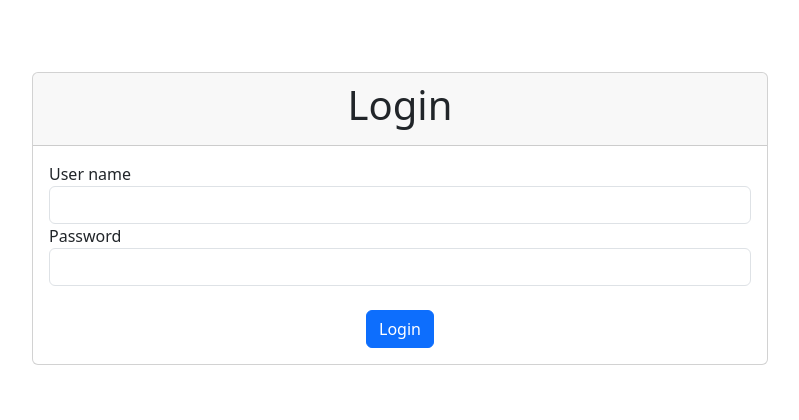
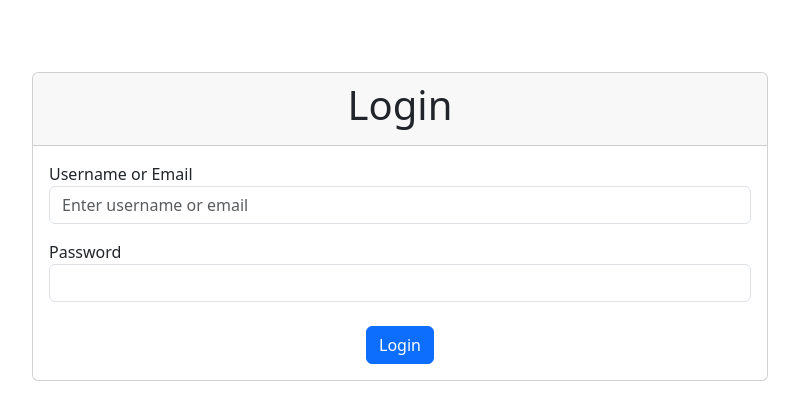
Before and after one commit to arelraptor/PD-FT-App, a Flask app: page /auth/login in a window 1280 px wide. Shown: the part 117-537 px from the top of the page, without its empty margins (240-1039 px from the left). Run offline with Flask 3, Linux system fonts and the light colour scheme.

Commit message:
Allow authentication using either username or email.
Redirect to the video list instead of the home page when clicking the application name, provided the user is already authenticated.

Add the upload date for each video.

Manage the spacing between the "Edit" and "Delete" buttons.

Remove the text indicating whether it is the right or left hand.

```diff
--- a/VideoProcessingSingle.py
+++ b/VideoProcessingSingle.py
@@ -333,12 +333,12 @@ def draw_landmarks_on_image(rgb_image, detection_result):
             text_y = 50
 
         # 4. Draw the final handedness text
-        cv2.putText(annotated_image, f"{handedness[0].category_name}",
+        '''cv2.putText(annotated_image, f"{handedness[0].category_name}",
                     (text_x, text_y),
                     cv2.FONT_HERSHEY_DUPLEX,
                     font_scale,
                     HANDEDNESS_TEXT_COLOR,
                     thickness,
-                    cv2.LINE_AA)
+                    cv2.LINE_AA)'''
 
     return annotated_image
--- a/app/__init__.py
+++ b/app/__init__.py
@@ -1,4 +1,4 @@
-from flask import Flask, render_template
+from flask import Flask, render_template, g, redirect, url_for
 from flask_sqlalchemy import SQLAlchemy
 
 db = SQLAlchemy()
@@ -24,6 +24,9 @@ def create_app():
 
     @app.route('/')
     def index():
+        if g.user:
+            return redirect(url_for('view.list'))
+
         return render_template('index.html')
 
     with app.app_context():
--- a/app/auth.py
+++ b/app/auth.py
@@ -8,6 +8,7 @@ import functools
 
 from .models import User
 from app import db
+from sqlalchemy import or_
 
 bp = Blueprint ('auth', __name__, url_prefix='/auth')
 
@@ -52,13 +53,15 @@ def register():
 @bp.route('/login', methods=('GET', 'POST'))
 def login():
     if request.method == 'POST':
-        username = request.form['username']
+        login_input = request.form['username']
         password = request.form['password']
 
         error=None
 
         #Validate data
-        user = User.query.filter_by(username=username).first()
+        user = User.query.filter(
+            or_(User.username == login_input, User.email == login_input)
+        ).first()
 
         if user is None or check_password_hash(user.password, password) is False:
             error = 'Incorrect username or password'
--- a/app/templates/auth/login.html
+++ b/app/templates/auth/login.html
@@ -11,9 +11,9 @@
                     </div>
                     <div class="card-body">
                         <form action="" method="post">
-                            <div class="form-group">
-                                <label for="username">User name</label>
-                                <input type="text" class="form-control" id="username" name="username" required>
+                            <div class="form-group mb-3">
+                                <label for="username">Username or Email</label>
+                                <input type="text" class="form-control" id="username" name="username" placeholder="Enter username or email" required>
                             </div>
                             <div class="form-group">
                                 <label for="password">Password</label>
--- a/app/templates/view/delete.html
+++ b/app/templates/view/delete.html
@@ -9,6 +9,11 @@
                 <label for="title" class="form-label">Title</label>
                 <input type="text" class="form-control" id="title" name="title"
                        disabled value="{{ video.title }}">
+            </div>
+
+            <div class="form-group mb-3">
+                <label for="created_at" class="form-label">Upload Date</label>
+                <input type="text" class="form-control" id="created_at" disabled value="{{ video.created_at.strftime('%d/%m/%Y %H:%M') }}">
             </div>
 
             <div class="form-group mb-4">
--- a/app/templates/view/update.html
+++ b/app/templates/view/update.html
@@ -7,6 +7,10 @@
             <div class="form-group">
                 <label for="title">Title</label>
                 <input type="text" class="form-control" id="title" name="title" readonly style="background-color: #e9ecef; cursor: not-allowed;"  value="{{ video.title }}">
+            </div>
+            <div class="form-group mb-3">
+                <label for="created_at">Upload Date</label>
+                <input type="text" class="form-control" id="created_at" readonly style="background-color: #e9ecef; cursor: not-allowed;" value="{{ video.created_at.strftime('%d/%m/%Y %H:%M') }}">
             </div>
             <div class="form-group">
                 <label for="description">Description</label>
```
Also changed, not shown: app/models.py (+5 -4 lines), app/templates/view/list.html (+6 -5 lines).
